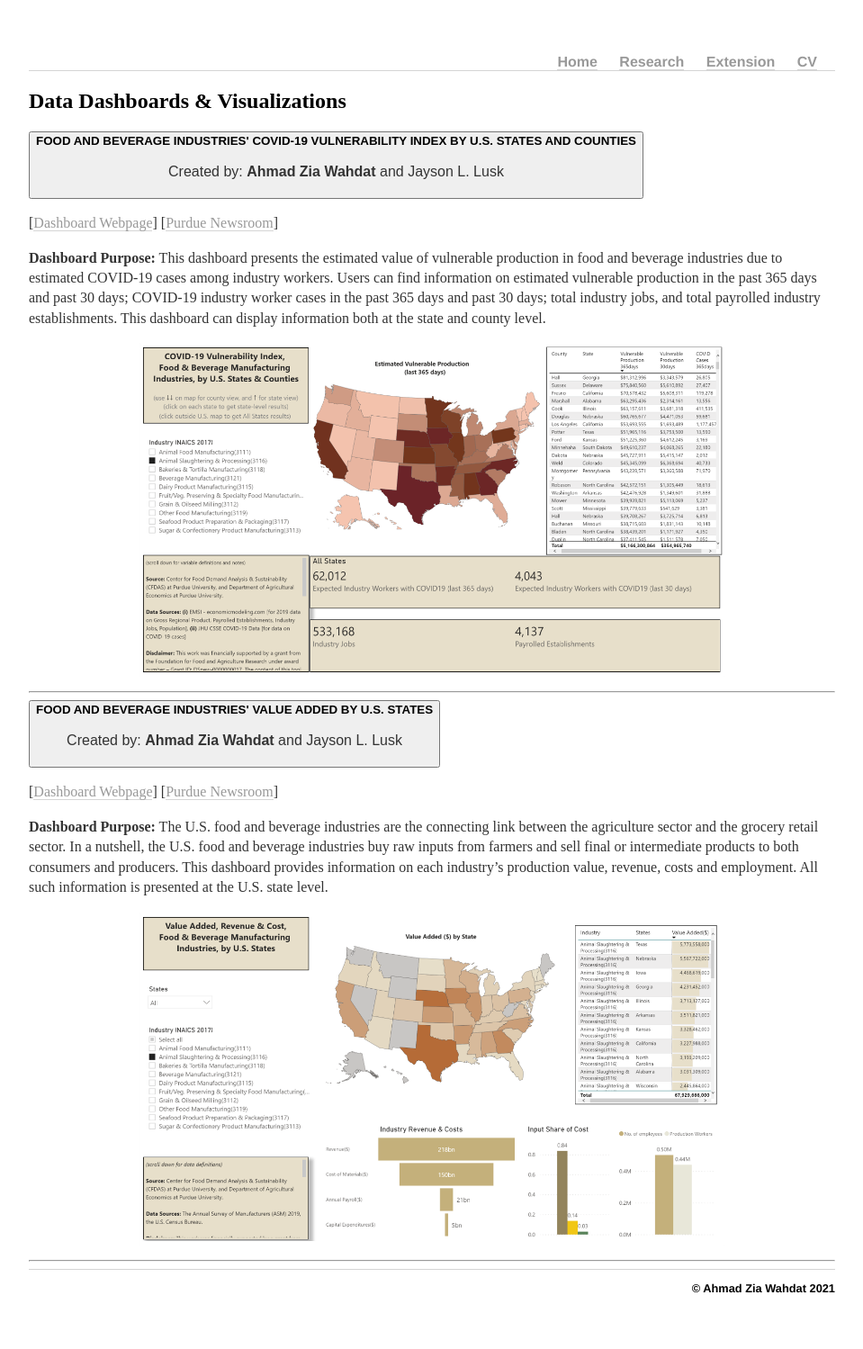
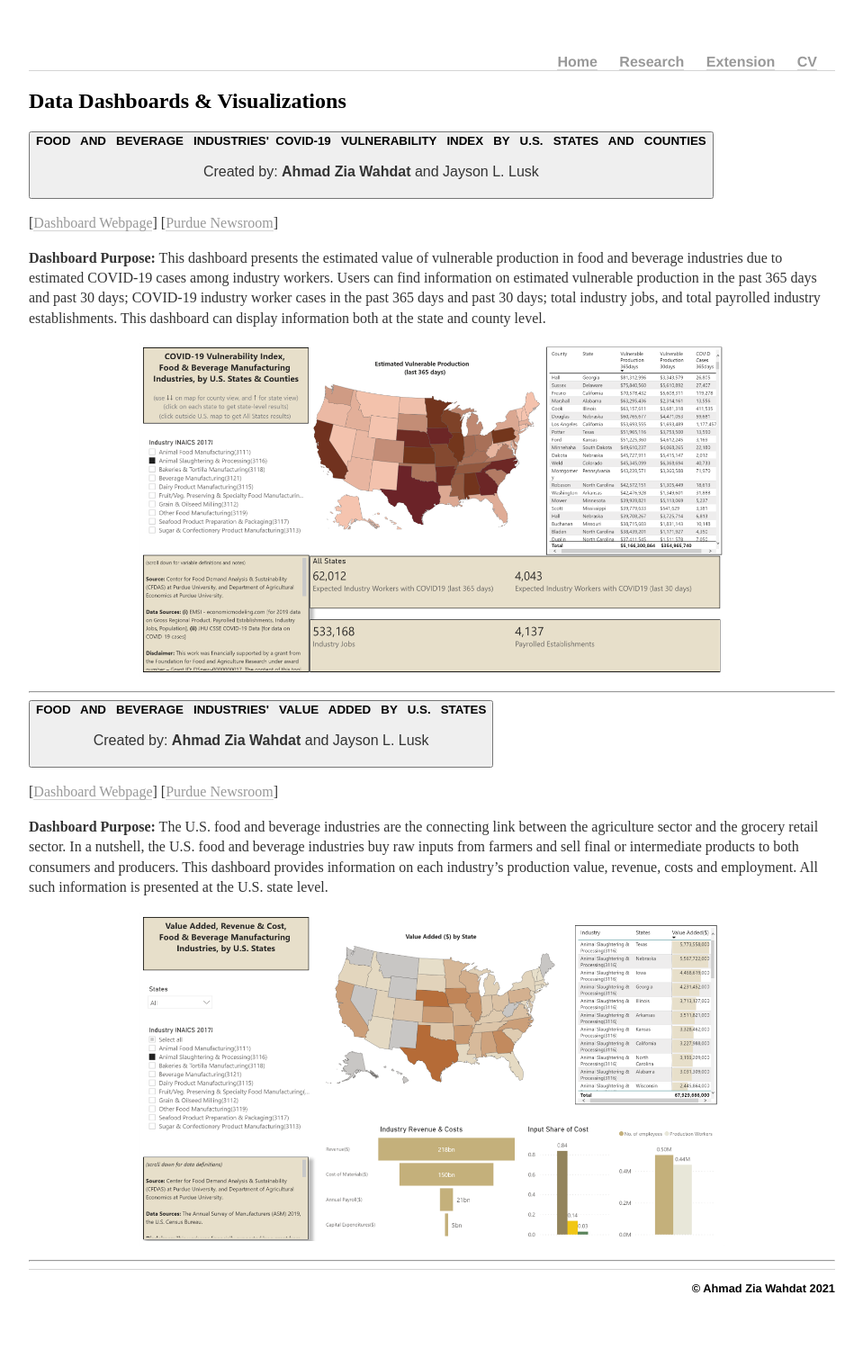
Before and after one commit to awahdat/webpage, a Jekyll site: the page built from extension/index.html, in a window 1280 px wide. Shown: the whole page at 90% size, without its empty margins (160-1119 px from the left). Built offline with Jekyll 4.4.1, drawn with Linux system fonts in a browser that asks for light colours.

Commit message:
Update index.html

```diff
--- a/extension/index.html
+++ b/extension/index.html
@@ -7,7 +7,8 @@ description: Extension work of Ahmad Zia Wahdat.
 
 	<h2>Data Dashboards & Visualizations</h2>
 
-	<button class="accordion"> <strong>FOOD  AND  BEVERAGE  INDUSTRIES'  COVID-19  VULNERABILITY  INDEX  BY  U.S.  STATES  AND  COUNTIES</strong> <br>
+	<button class="accordion"> <strong>FOOD &nbsp AND &nbsp BEVERAGE &nbsp INDUSTRIES'
+		&nbspCOVID-19 &nbsp VULNERABILITY &nbsp INDEX &nbsp BY &nbsp U.S. &nbsp STATES &nbsp AND &nbsp COUNTIES</strong> <br>
 		<p>Created by: <strong>Ahmad Zia Wahdat</strong> and Jayson L. Lusk </p>
           </button>
 
@@ -24,7 +25,7 @@ description: Extension work of Ahmad Zia Wahdat.
 
 					<hr />
 
-	<button class="accordion"> <strong>FOOD  AND  BEVERAGE  INDUSTRIES'  VALUE  ADDED  BY  U.S.  STATES</strong> <br>
+	<button class="accordion"> <strong>FOOD &nbsp AND &nbsp BEVERAGE &nbsp INDUSTRIES' &nbsp VALUE &nbsp ADDED &nbsp BY &nbsp U.S. &nbsp STATES</strong> <br>
 		<p>Created by: <strong>Ahmad Zia Wahdat</strong> and Jayson L. Lusk </p>
           </button>
 
```
